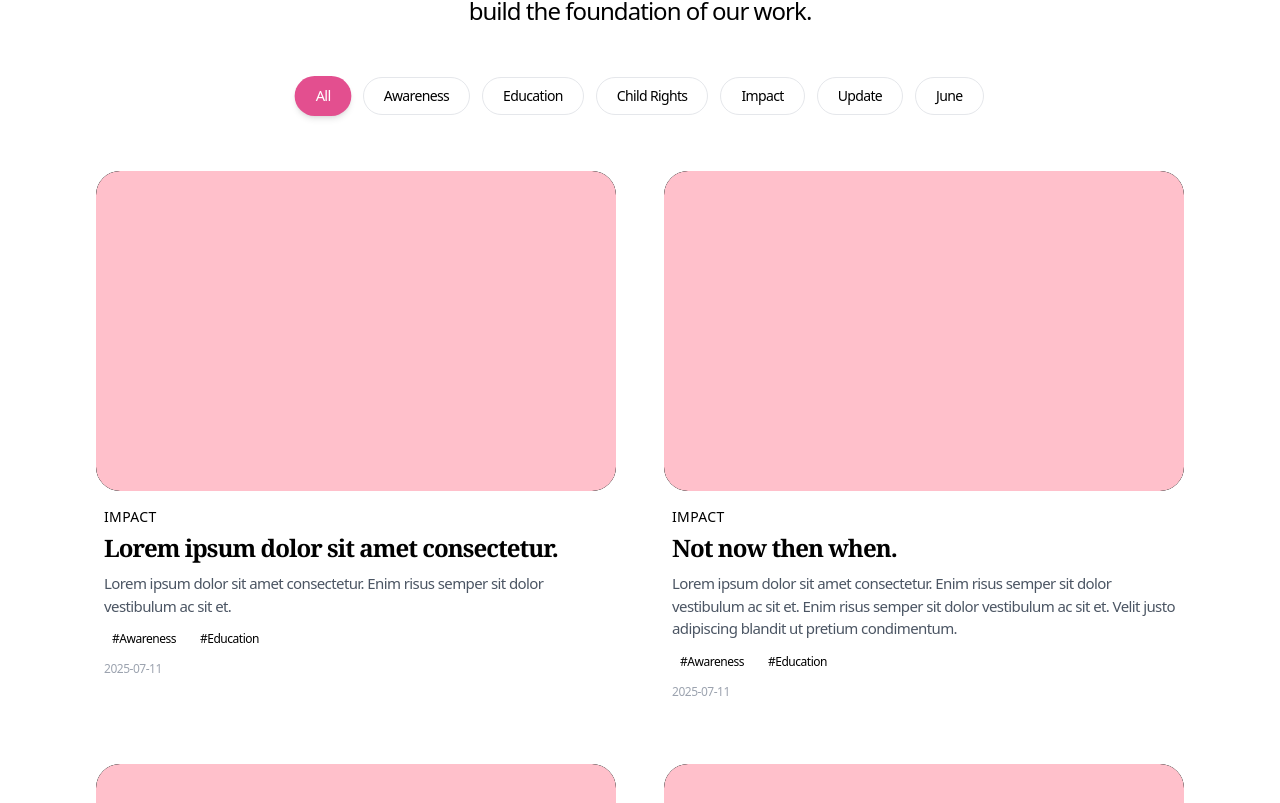
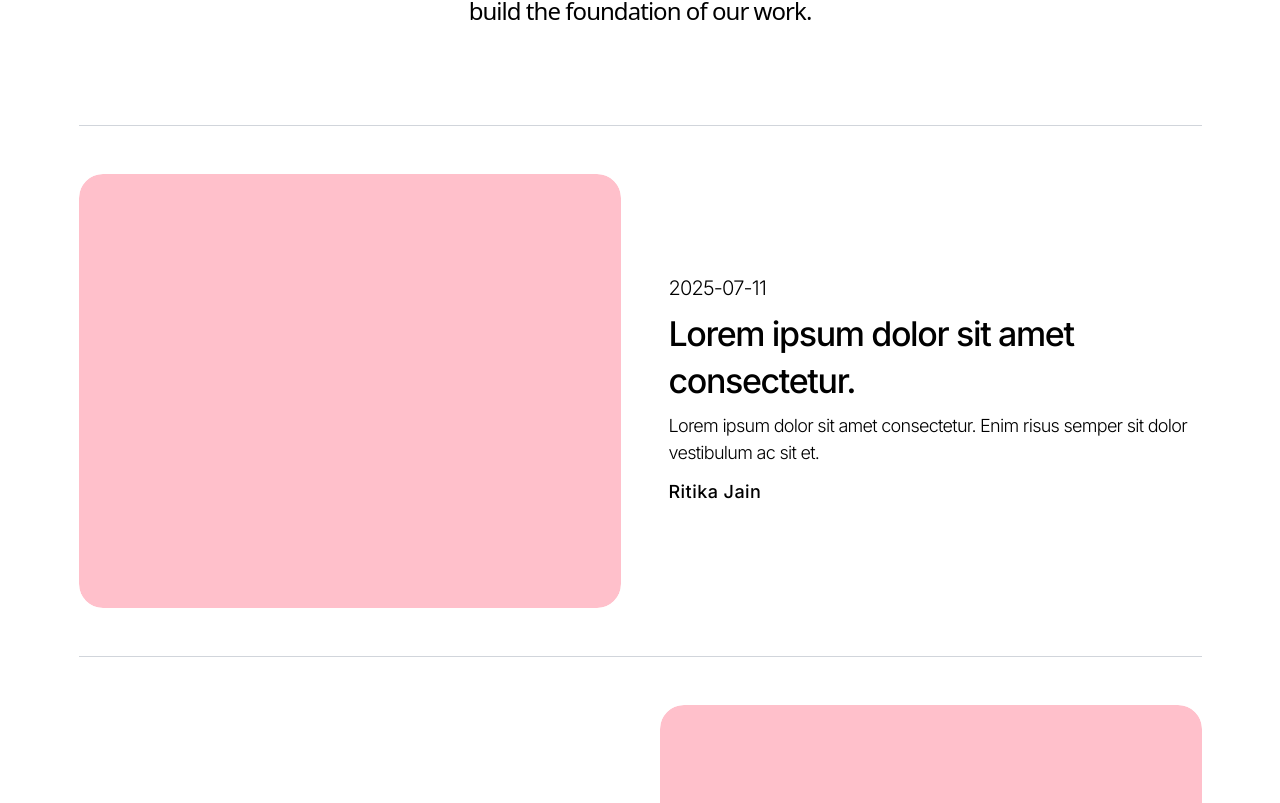
Before and after one commit to kunalbawliya/copy-titli-website, a Next.js app: page /blog in a window 1280 px wide. Shown: the part 337-1140 px from the top of the page. Built offline with nearby package versions, Linux system fonts and the light colour scheme; a web font is replaced by a local one.

Commit message:
FAQ added

```diff
--- a/pages/blog/index.js
+++ b/pages/blog/index.js
@@ -3,6 +3,7 @@ import Link from "next/link";
 import { getSortedPostsData } from "../../lib/blogs";
 import Navbar from "../../components/Navbar";
 import Footer from "../../components/Footer";
+import React from "react";
 
 export async function getStaticProps() {
   const allPostsData = getSortedPostsData();
@@ -30,7 +31,7 @@ export default function Blog({ allPostsData }) {
       <Navbar />
       <main className="bg-[#ffffff] text-black min-h-screen pt-[160px] md:pt-[180px] lg:pt-[198px] pb-24">
         {/* 🔥 Hero Section */}
-        <section className="max-w-6xl mx-auto px-4 md:px-8 text-center mb-12">
+        <section className="max-w-6xl mx-auto px-4 md:px-8 text-center mb-24">
           <h1 className="text-[40px] md:text-[56px] lg:text-[64px] font-bold text-pink-600 mb-4 font-serif leading-tight">
             From Our World to Yours
           </h1>
@@ -40,7 +41,7 @@ export default function Blog({ allPostsData }) {
           </p>
         </section>
 
-        {/* 🔘 Tag Filters */}
+        {/* 🔘 Tag Filters
         <div className="flex flex-wrap justify-center gap-3 mb-14 px-4 md:px-8 lg:px-28">
           <button
             className={`px-5 py-2 text-sm font-medium rounded-[100px] transition-all duration-300 transform ${
@@ -66,29 +67,32 @@ export default function Blog({ allPostsData }) {
               {tag}
             </button>
           ))}
-        </div>
+        </div> */}
 
         {/* 📰 Blog Cards */}
-        <div className="max-w-6xl mx-auto grid grid-cols-1 md:grid-cols-2 gap-y-16 gap-x-8 md:gap-x-12 px-4 md:px-8">
+        <div className="w-[1123px] mx-auto flex flex-col gap-12">
+          <div className="border-b border-gray-300"></div>
           {filteredPosts.length === 0 ? (
             <p className="text-center text-gray-500 col-span-full">
               No blogs found for this tag.
             </p>
           ) : (
             filteredPosts.map(
-              ({
-                slug,
-                title,
-                date,
-                description,
-                coverImage,
-                tags = [],
-                category,
-              }) => (
-                <Link key={slug} href={`/blog/${slug}`}>
-                  <div className="flex flex-col items-start gap-4 cursor-pointer transition-all duration-300 hover:scale-[1.01]">
+              (
+                { slug, title, date, description, coverImage, author },
+                index
+              ) => (
+                <React.Fragment key={slug}>
+
+
+                  <Link href={`/blog/${slug}`}>
+                    <div
+                      className={`flex flex-col md:flex-row ${
+                        index % 2 === 1 ? "md:flex-row-reverse" : ""
+                      } items-center md:items-center gap-6 md:gap-[48px] cursor-pointer`}
+                    >
                       {/* 🖼️ Image */}
-                    <div className="bg-black w-full h-[240px] md:h-[280px] lg:h-[320px] overflow-hidden rounded-[24px] flex items-center justify-center">
+                      <div className="w-[542px] h-[434px] rounded-[24px] overflow-hidden flex items-center justify-center flex-shrink-0">
                         <img
                           src={`/${coverImage}`}
                           alt={title}
@@ -97,32 +101,28 @@ export default function Blog({ allPostsData }) {
                       </div>
 
                       {/* 📝 Content */}
-                    <div className="px-2">
-                      {category && (
-                        <p className="text-sm text-pink-500 font-medium uppercase mb-1 tracking-wide">
-                          {category}
+                      <div className="w-full md:flex-1">
+                        <p className="text-[20px] font-light font-inter text-black mb-2">
+                          {date}
                         </p>
-                      )}
-                      <h2 className="text-[20px] md:text-[22px] lg:text-[24px] font-semibold font-serif mb-2 text-black leading-snug">
+
+                        <h2 className="text-[34px] font-medium font-inter mb-2 text-black leading-snug">
                           {title}
                         </h2>
-                      <p className="text-gray-600 text-[15px] mb-3">
+
+                        <p className="text-[18px] font-light font-inter text-black mb-3">
                           {description}
                         </p>
-                      <div className="flex flex-wrap gap-2 mb-3">
-                        {tags.map((tag, i) => (
-                          <span
-                            key={i}
-                            className="text-xs bg-pink-100 text-pink-700 px-2 py-0.5 rounded-full"
-                          >
-                            #{tag}
-                          </span>
-                        ))}
-                      </div>
-                      <p className="text-xs text-gray-400">{date}</p>
+
+                        <p className="text-[18px] font-inter font-medium mb-1 tracking-wide">
+                          {author}
+                        </p>
                       </div>
                     </div>
                   </Link>
+
+                  <div className="border-b border-gray-300"></div>
+                </React.Fragment>
               )
             )
           )}
@@ -140,7 +140,7 @@ export default function Blog({ allPostsData }) {
             target="_blank"
             rel="noopener noreferrer"
           >
-            <button className="bg-pink text-white px-8 md:px-12 py-3 rounded-[30px] text-base md:text-lg border-2 border-transparent hover:bg-white hover:text-pink hover:border-pink duration-300 transition">
+            <button className="bg-pink text-white px-8 md:px-12 py-3 rounded-[20px] text-base md:text-lg border-2 border-transparent hover:bg-white hover:text-pink hover:border-pink duration-300 transition">
               Join the Team
             </button>
           </a>
@@ -154,7 +154,7 @@ export default function Blog({ allPostsData }) {
             positively impact the lives everywhere.
           </h2>
           <a href="" target="_blank" rel="noopener noreferrer">
-            <button className="bg-pink text-white px-8 md:px-12 py-3 rounded-[30px] text-base md:text-lg border-2 border-transparent hover:bg-white hover:text-pink hover:border-pink duration-300 transition">
+            <button className="bg-pink text-white px-8 md:px-12 py-3 rounded-[20px] text-base md:text-lg border-2 border-transparent hover:bg-white hover:text-pink hover:border-pink duration-300 transition">
               Change Begins With You
             </button>
           </a>
--- a/pages/donate.js
+++ b/pages/donate.js
@@ -2,6 +2,7 @@ import Head from "next/head";
 import { useEffect, useRef } from "react";
 import Navbar from "@/components/Navbar";
 import Footer from "@/components/Footer";
+import FAQ from "@/components/FAQ";
 
 const razorpayButtons = [
   {
@@ -199,6 +200,8 @@ export default function Donate() {
             </div>
           </a>
         </section>
+
+        <FAQ />
       </div>
       <Footer />
     </div>
```
Lines whose indentation alone changed are shown as unchanged.
